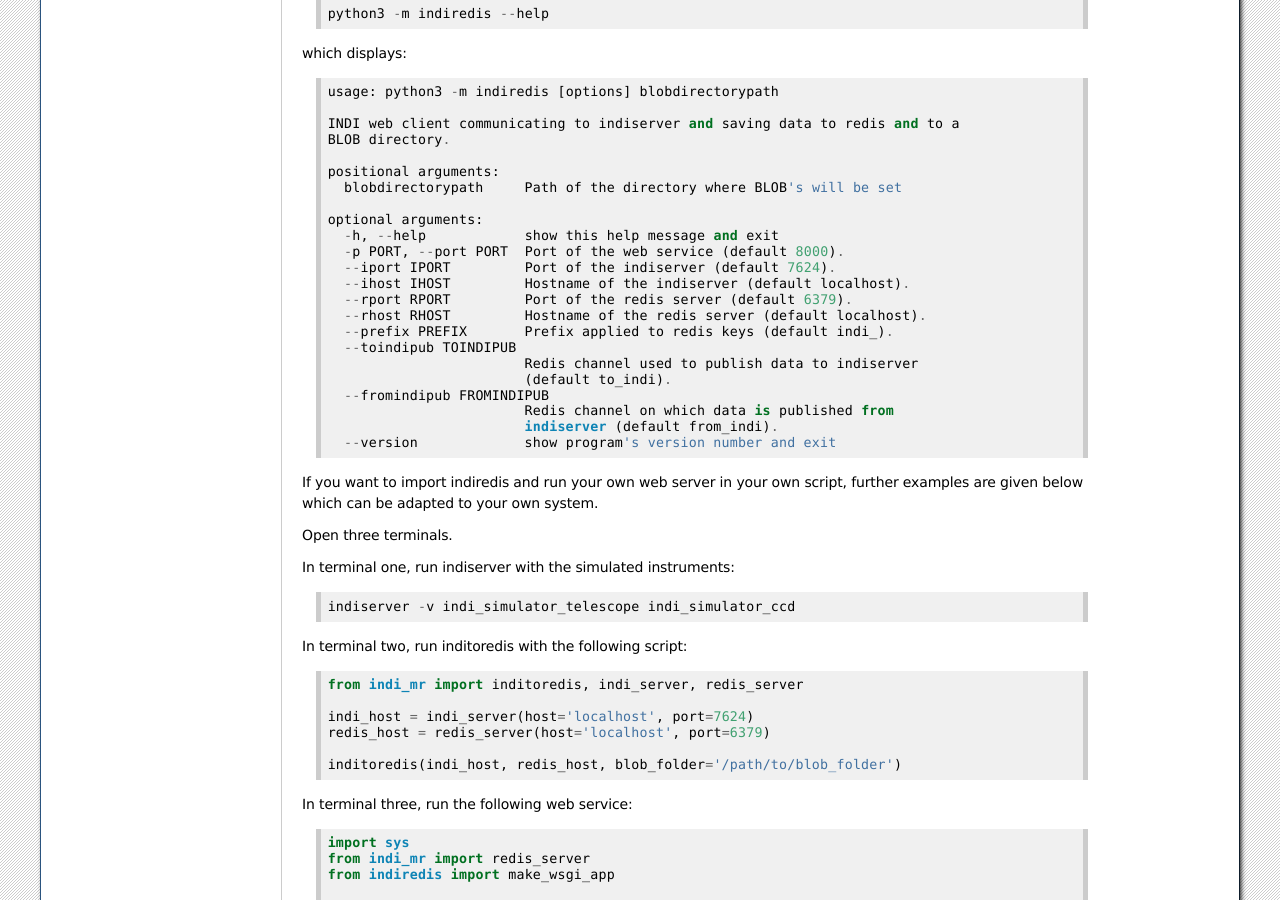
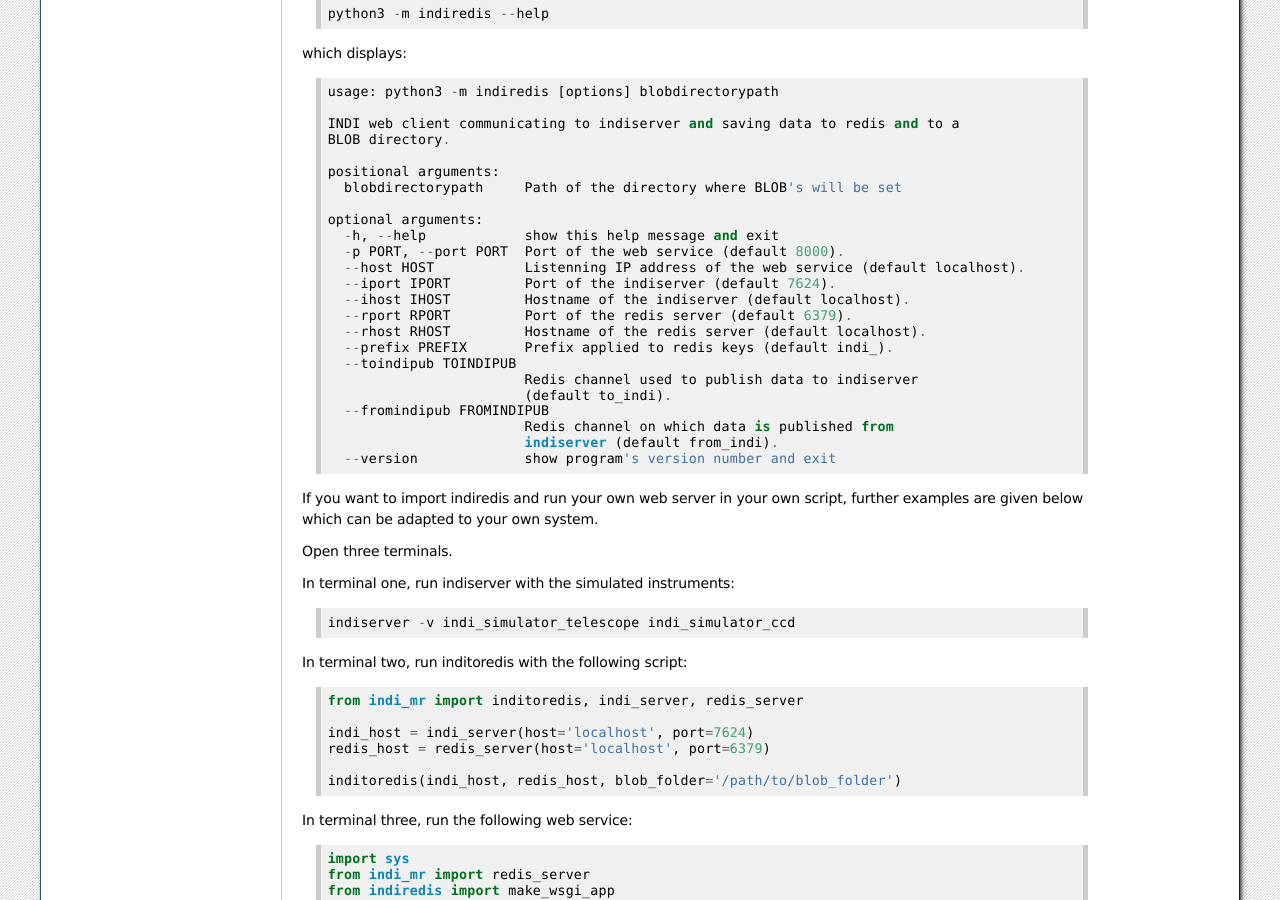
Before and after one commit to bernie-skipole/indi, a Sphinx documentation site: the page built from docs/source/usage/functions.rst, in a window 1280 px wide and 900 px high, scrolled down 549 px. Built offline with Sphinx 7.4.7, drawn with Linux system fonts in a browser that asks for light colours.

Commit message:
v0.4.3 added --host to set the listenning hostname

```diff
--- a/docs/source/usage/functions.rst
+++ b/docs/source/usage/functions.rst
@@ -36,6 +36,7 @@ which displays::
     optional arguments:
       -h, --help            show this help message and exit
       -p PORT, --port PORT  Port of the web service (default 8000).
+      --host HOST           Listenning IP address of the web service (default localhost).
       --iport IPORT         Port of the indiserver (default 7624).
       --ihost IHOST         Hostname of the indiserver (default localhost).
       --rport RPORT         Port of the redis server (default 6379).
```
